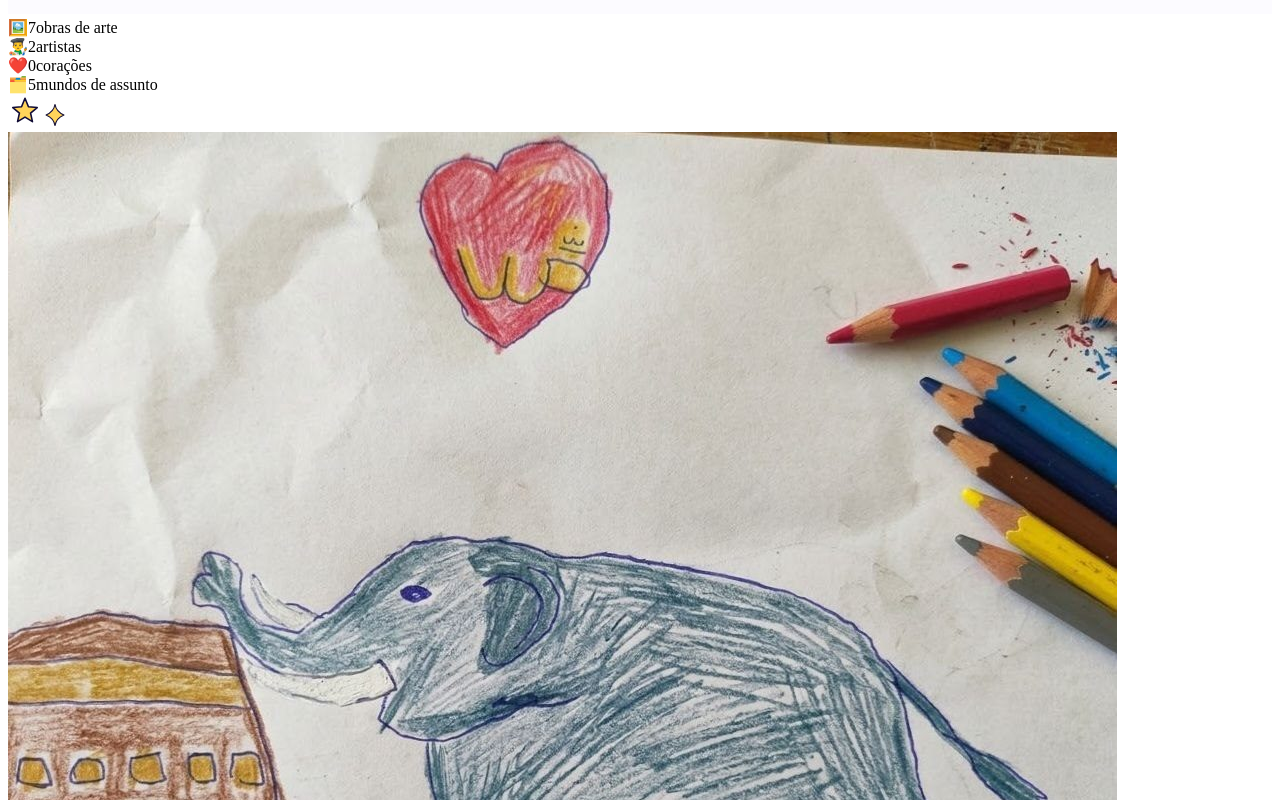
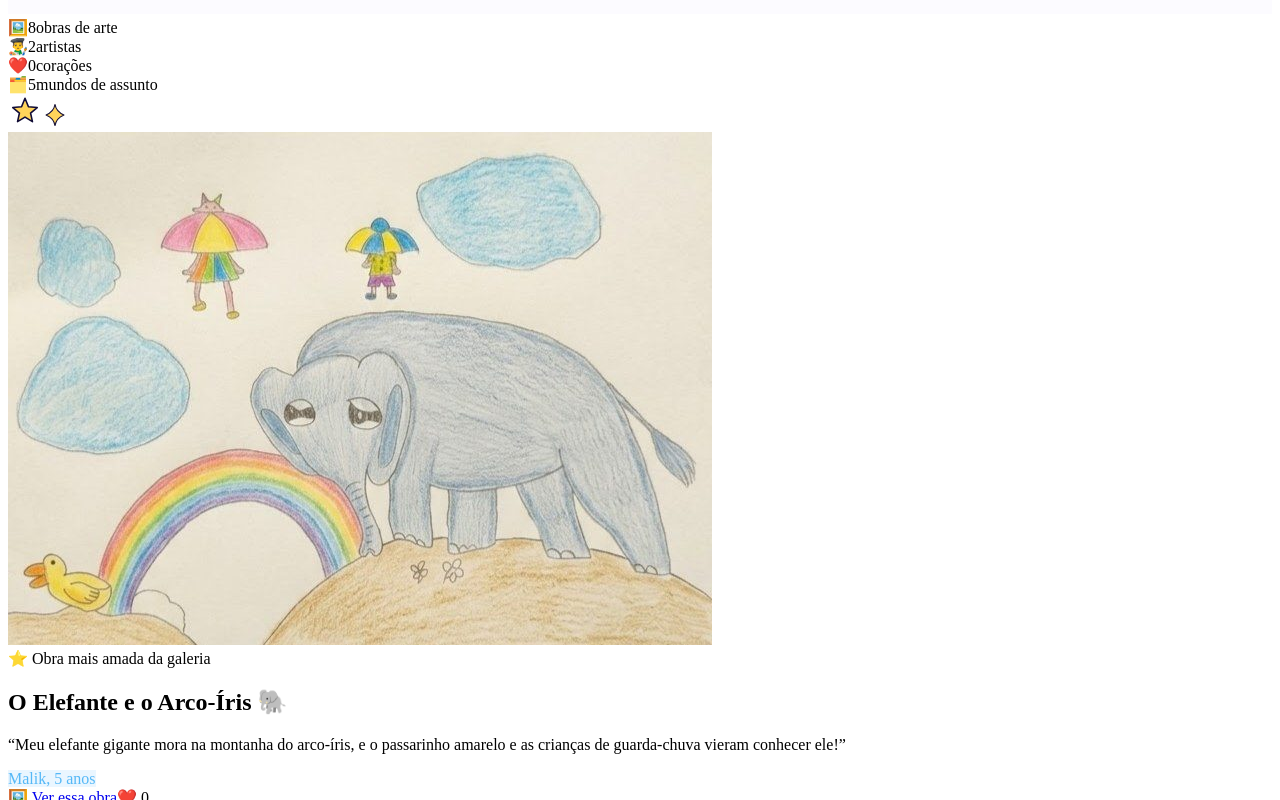
Before and after one commit to Abdallah0101/mini-artists, a React (Vite) app: page / in a window 1280 px wide. Shown: the part 4120-4920 px from the top of the page. Built offline with nearby package versions, Linux system fonts and the light colour scheme; the HTML template or start-up script is replaced by a standard one.

Commit message:
🎨 Nova obra de Malik: O Elefante e o Arco-Íris

```diff
--- a/src/data/artworks.ts
+++ b/src/data/artworks.ts
@@ -27,6 +27,18 @@ const base = import.meta.env.BASE_URL
 const img = (artist: string, file: string) => `${base}artworks/${artist}/${file}`
 
 export const artworks: Artwork[] = [
+  {
+    id: 'mlk-011',
+    slug: 'o-elefante-e-o-arco-iris',
+    artistId: 'malik',
+    title: 'O Elefante e o Arco-Íris',
+    emoji: '🐘',
+    description: 'Meu elefante gigante mora na montanha do arco-íris, e o passarinho amarelo e as crianças de guarda-chuva vieram conhecer ele!',
+    category: 'Animais 🐱',
+    image: img('malik', 'o-elefante-e-o-arco-iris.jpg'),
+    createdAt: '2026-09-29',
+    likes: 0,
+  },
   {
     id: 'mlk-010',
     slug: 'o-elefante-de-abraha',
```
Also changed, not shown: public/artworks/malik/o-elefante-e-o-arco-iris.jpg (added).
